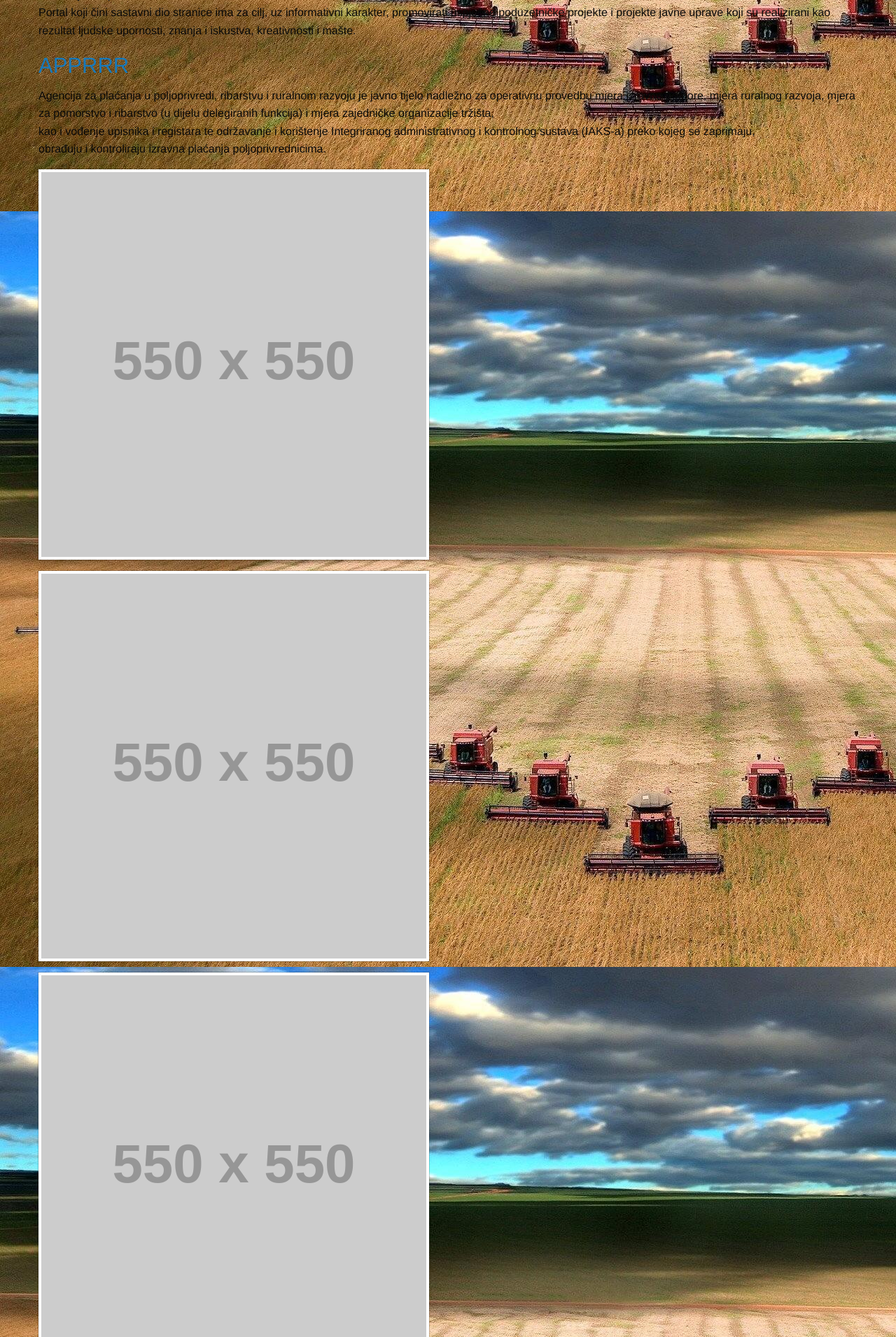
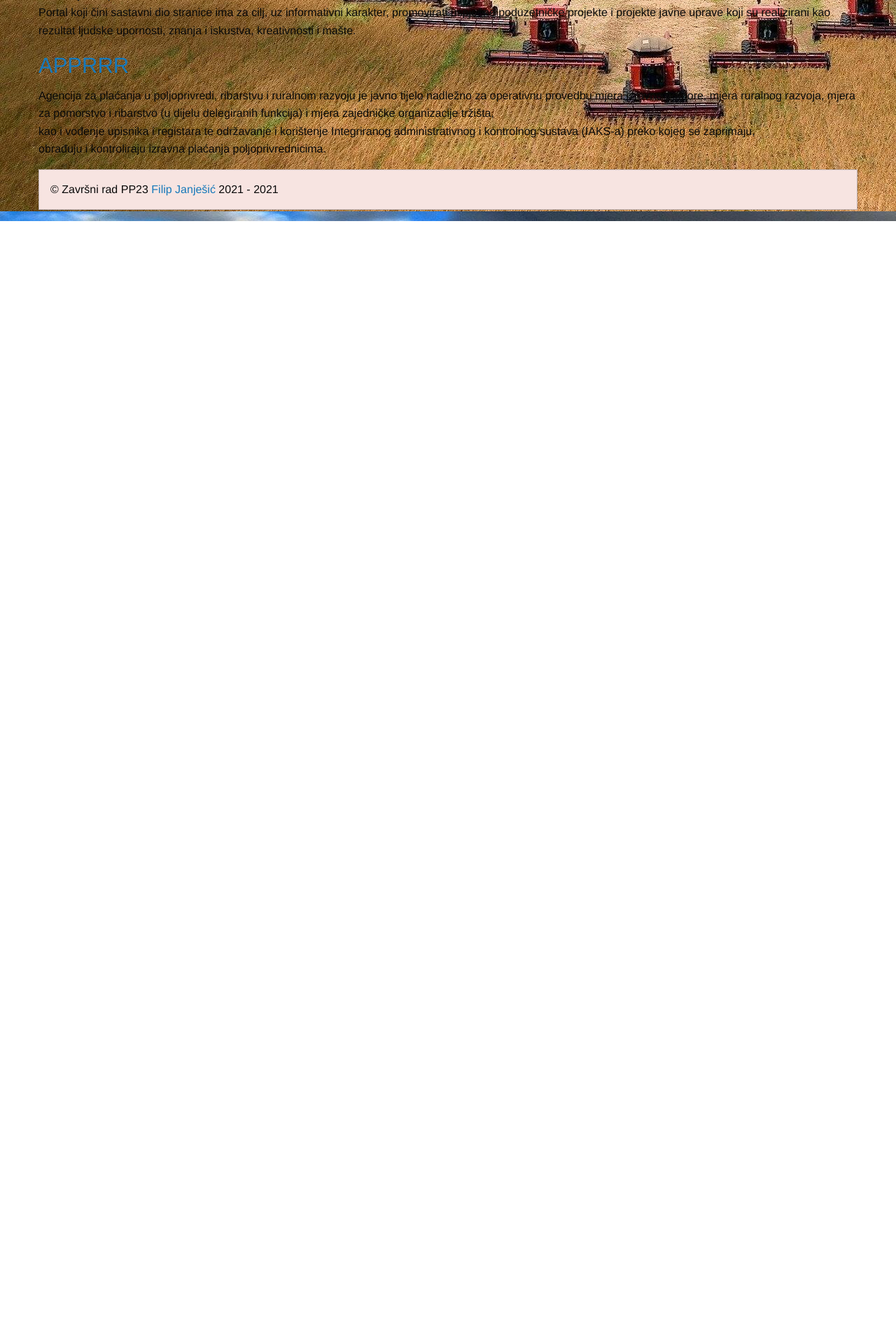
Before and after one commit to Filip-Janjesic/Pig_management, a PHP site: page / in a window 1280 px wide. Shown: the part 778-2689 px from the top of the page at 70% size. After the commit the page ends 1094 px from the top, so only its background shows below. Run offline with PHP 8.4, Linux system fonts and the light colour scheme; grey boxes labelled with a size stand in for pictures from a placeholder-image service; some libraries are stand-ins or nearby versions.

Commit message:
programiranje završnog rada

```diff
--- a/app/view/predlosci/agency.html
+++ b/app/view/predlosci/agency.phtml
@@ -36,7 +36,7 @@
     <div class="row">
       <div class="medium-4 columns">
         <h3><a href="https://ruralnirazvoj.hr/"> Program ruralnog razvoja </a></h3>
-        <p>
+        <p class="with-eight">
           Programa ruralnog razvoja, dana 26. svibnja 2015. godine Europska komisija je odobrila Program ruralnog razvoja Republike Hrvatske za razdoblje 2014. – 2020. Odluka o odobrenju predstavlja krunu tog dugotrajnog procesa u koji su bili uključeni domaći stručnjaci, mahom djelatnici Ministarstva poljoprivrede i Agencije za plaćanja u poljoprivredi, ribarstvu i ruralnom razdoblju. </br>
           Program ruralnog razvoja RH za razdoblje 2014. – 2020. vrijedan oko 2.4 milijarde EUR-a, dosada je doživio devet izmjena. </br>
           Programom je definirano 19 mjera koje imaju za cilj povećanje konkurentnosti hrvatske poljoprivrede, šumarstva i prerađivačke industrije, ali i unaprjeđenja životnih i radnih uvjeta u ruralnim područjima uopće. </br>
@@ -52,46 +52,11 @@
       </div>
       <div class="medium-4 columns">
         <h3><a href="https://www.apprrr.hr/"> APPRRR </a></h3>
-        <p>Agencija za plaćanja u poljoprivredi, ribarstvu i ruralnom razvoju je javno tijelo nadležno za operativnu provedbu mjera izravne potpore, mjera ruralnog razvoja, mjera za pomorstvo i ribarstvo (u dijelu delegiranih funkcija) i mjera zajedničke organizacije tržišta, </br> kao i vođenje upisnika i registara te održavanje i korištenje Integriranog administrativnog i kontrolnog sustava (IAKS-a) preko kojeg se zaprimaju, </br> obrađuju i kontroliraju izravna plaćanja poljoprivrednicima.</p>
-      </div>
-    </div>
+        <p class="with-eight">
 
-    <div class="row medium-up-3 large-up-4">
-      <div class="column">
-        <img class="thumbnail" src="https://placehold.it/550x550">
-      </div>
-      <div class="column">
-        <img class="thumbnail" src="https://placehold.it/550x550">
-      </div>
-      <div class="column">
-        <img class="thumbnail" src="https://placehold.it/550x550">
-      </div>
-      <div class="column">
-        <img class="thumbnail" src="https://placehold.it/550x550">
-      </div>
-      <div class="column">
-        <img class="thumbnail" src="https://placehold.it/550x550">
-      </div>
-      <div class="column">
-        <img class="thumbnail" src="https://placehold.it/550x550">
-      </div>
-      <div class="column">
-        <img class="thumbnail" src="https://placehold.it/550x550">
-      </div>
-      <div class="column">
-        <img class="thumbnail" src="https://placehold.it/550x550">
-      </div>
-      <div class="column">
-        <img class="thumbnail" src="https://placehold.it/550x550">
-      </div>
-      <div class="column">
-        <img class="thumbnail" src="https://placehold.it/550x550">
-      </div>
-      <div class="column">
-        <img class="thumbnail" src="https://placehold.it/550x550">
-      </div>
-      <div class="column">
-        <img class="thumbnail" src="https://placehold.it/550x550">
+          Agencija za plaćanja u poljoprivredi, ribarstvu i ruralnom razvoju je javno tijelo nadležno za operativnu provedbu mjera izravne potpore, mjera ruralnog razvoja, mjera za pomorstvo i ribarstvo (u dijelu delegiranih funkcija) i mjera zajedničke organizacije tržišta, </br> kao i vođenje upisnika i registara te održavanje i korištenje Integriranog administrativnog i kontrolnog sustava (IAKS-a) preko kojeg se zaprimaju,
+         </br> obrađuju i kontroliraju izravna plaćanja poljoprivrednicima.
+        </p>
       </div>
     </div>
 
--- a/app/view/predlozak.phtml
+++ b/app/view/predlozak.phtml
@@ -2,7 +2,7 @@
 <html lang="en">
 <body>
     <div class="grid-container">
-        <?php include_once 'predlosci/agency.html' ?>
+        <?php include_once 'predlosci/agency.phtml' ?>
         <?php include_once 'predlosci/podnozje.phtml' ?>
     </div>
 </body>
```
Also changed, not shown: public/css/app.css, public/css/foundation.css.
